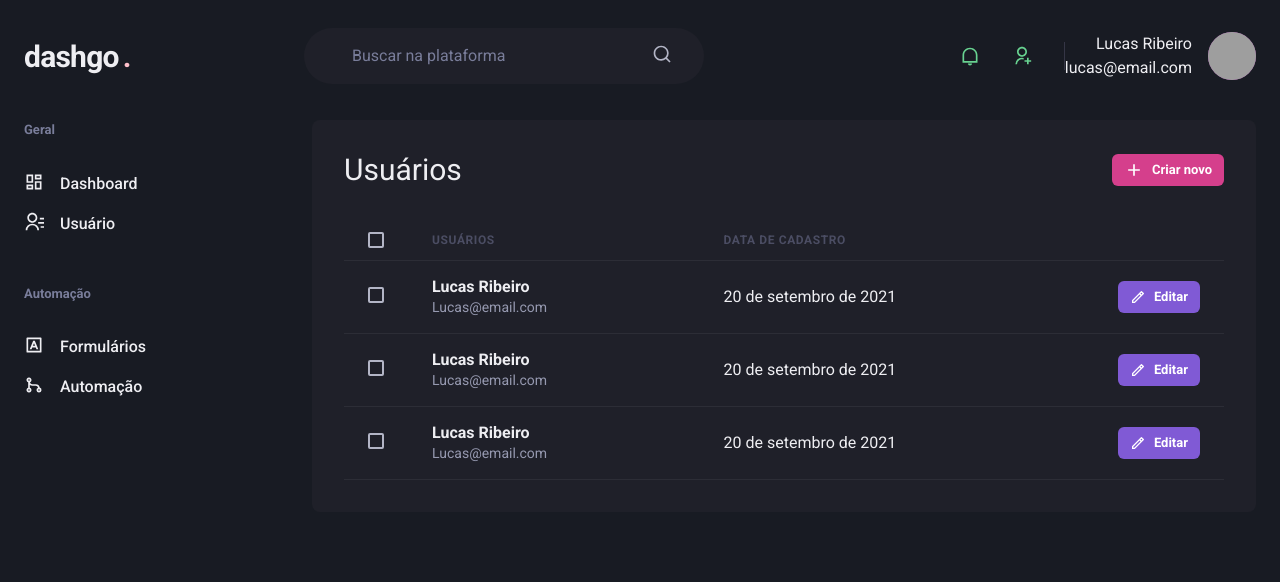
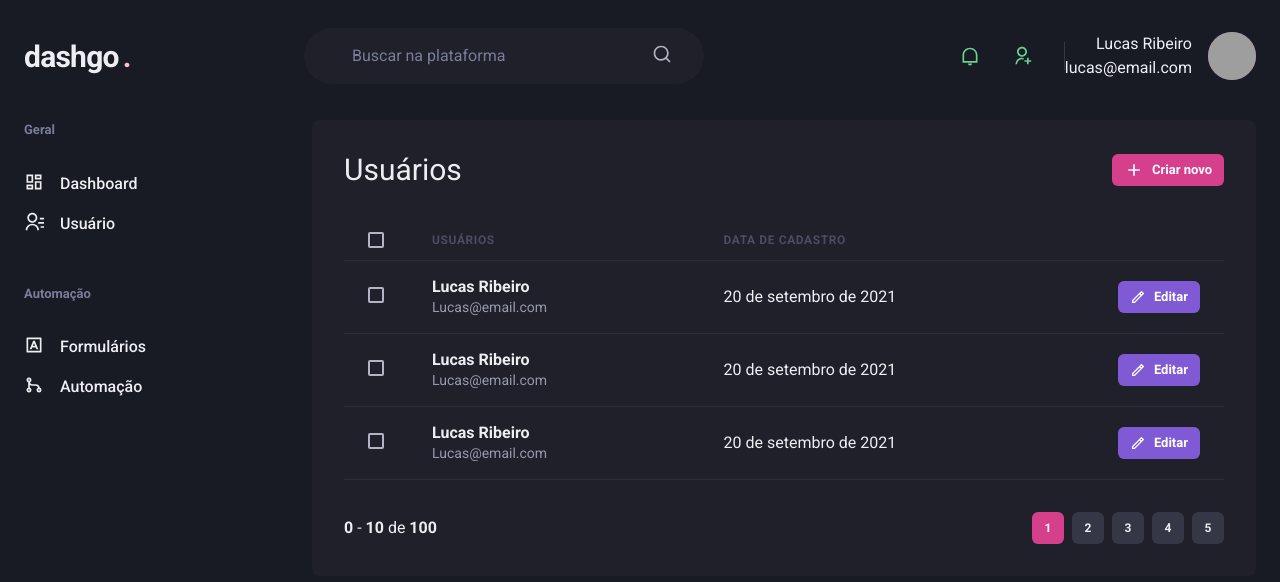
Before and after one commit to DevDosSantosLucas/dashgo, a Next.js app: page /users in a window 1280 px wide. Shown: the top 582 px of the page. Built offline with nearby package versions, Linux system fonts and the light colour scheme; grey boxes are pictures that could not be loaded.

Commit message:
pagination component

```diff
--- a/src/components/pagination.tsx
+++ b/src/components/pagination.tsx
@@ -0,0 +1,74 @@
+import {Button, Stack,Box} from "@chakra-ui/react"
+
+export function Pagination(){
+
+    return(
+        <Stack spacing="6"  direction ="row" mt="8" justify="space-between" align="center">
+            <Box>
+                <strong>0</strong> - <strong>10</strong> de <strong>100</strong>
+            </Box>
+
+            <Stack direction="row" spacing="2">
+                <Button
+                size="sm"
+                fontSize="xs"
+                width ="4"
+                colorScheme="pink"
+                disabled
+                _disabled={{
+                    bgColor:'pink.500',
+                    cursor:'default',
+                }}
+                >
+                1
+                </Button>
+
+                <Button
+                size="sm"
+                fontSize="xs"
+                width ="4"
+                bgColor="gray.700"
+                _hover={{
+                bgColor:'gray.500'
+                }}
+                >
+                    2
+                </Button>
+                <Button
+                size="sm"
+                fontSize="xs"
+                width ="4"
+                bgColor="gray.700"
+                _hover={{
+                bgColor:'gray.500'
+                }}
+                >
+                    3
+                </Button>
+                <Button
+                size="sm"
+                fontSize="xs"
+                width ="4"
+                bgColor="gray.700"
+                _hover={{
+                bgColor:'gray.500'
+                }}
+                >
+                    4
+                </Button>
+                <Button
+                size="sm"
+                fontSize="xs"
+                width ="4"
+                bgColor="gray.700"
+                _hover={{
+                bgColor:'gray.500'
+                }}
+                >
+                    5
+                </Button>
+            </Stack>
+
+        </Stack>
+    )
+}
--- a/src/pages/users/index.tsx
+++ b/src/pages/users/index.tsx
@@ -2,6 +2,7 @@
 import React from "react";
 import { RiAddLine, RiPencilLine } from "react-icons/ri";
 import { Header } from "../../components/Header";
+import { Pagination } from "../../components/pagination";
 import { Sidebar } from "../../components/Sidebar";
 
 export default function UserList() {
@@ -99,8 +100,9 @@
                             </Td>
                         </Tr>
                     </Tbody>
+
                 </Table>
-
+                <Pagination />
             </Box>
         </Flex>
 
```
